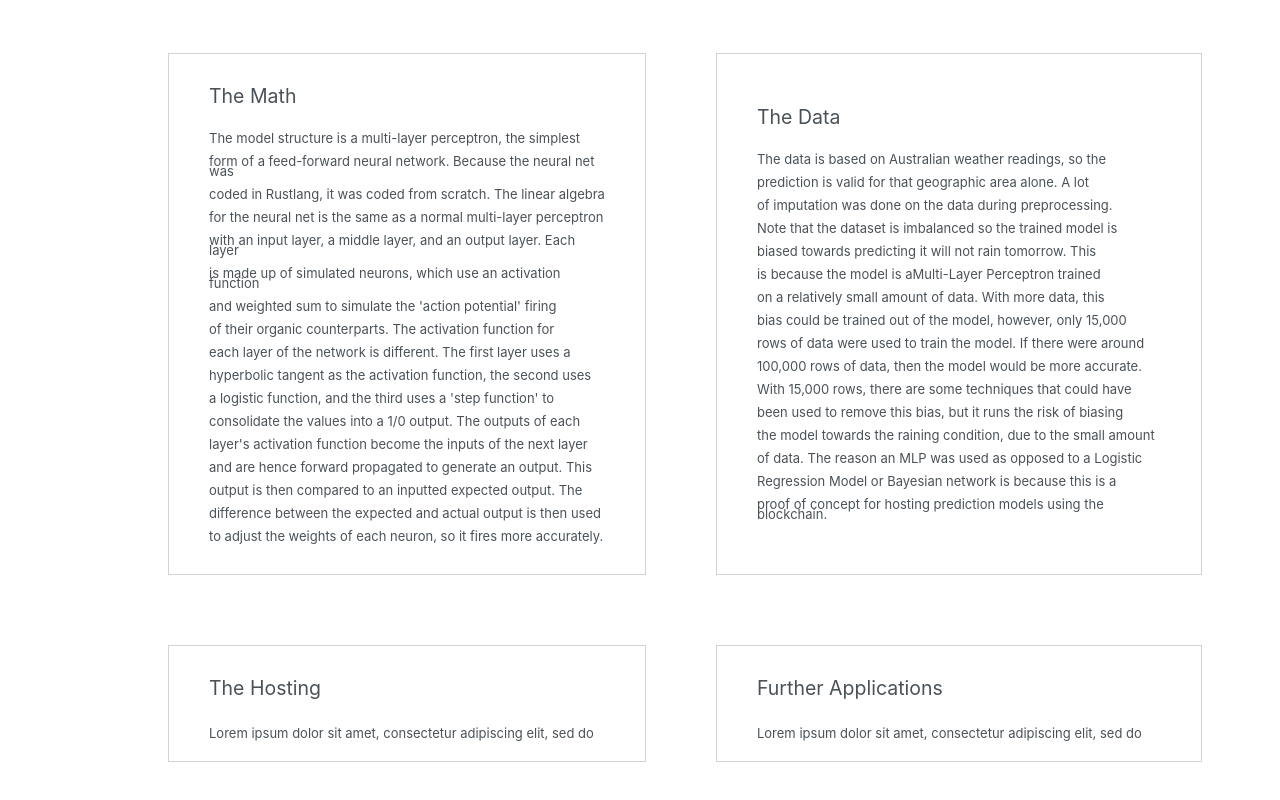
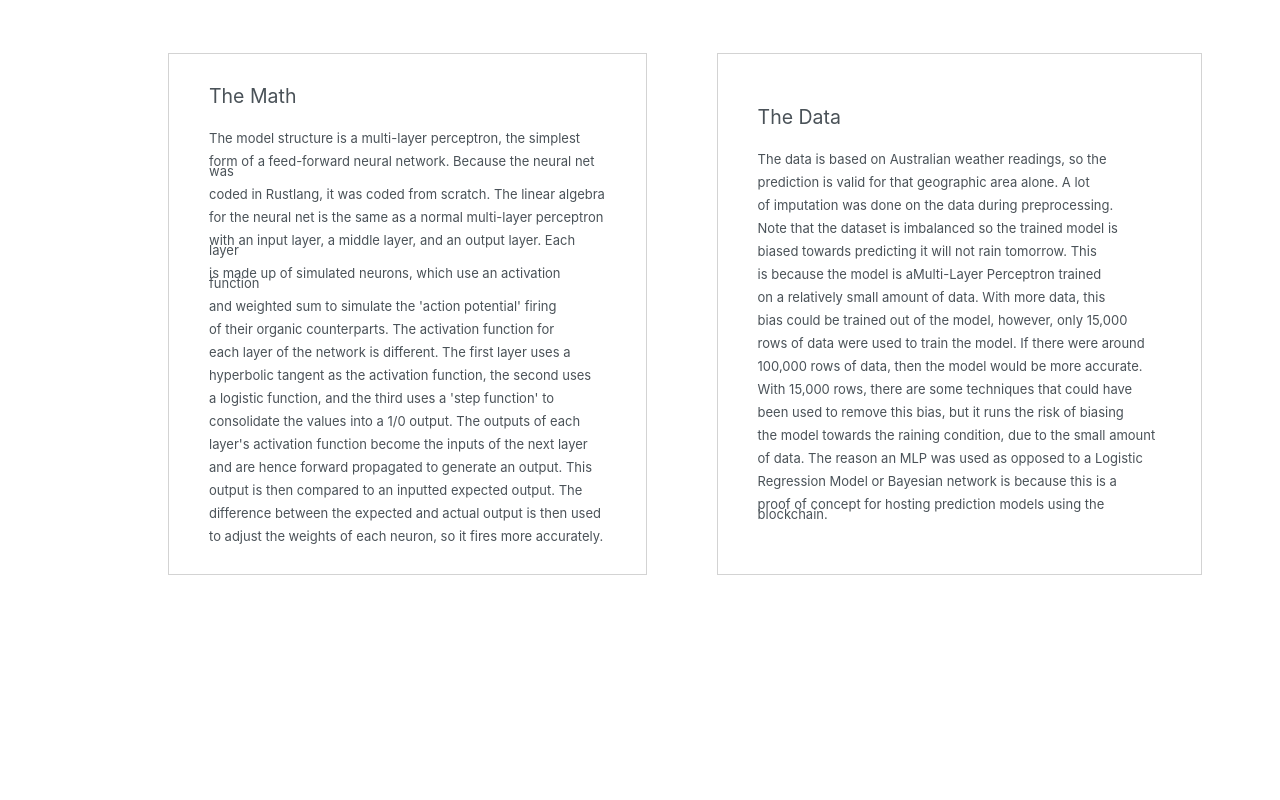
Before and after one commit to vidur2/mlp_implementation, a Next.js app in the folder mlp_impl/: page /about in a window 1280 px wide. Shown: the part 440-1240 px from the top of the page. After the commit the page ends 1093 px from the top, so only its background shows below. Built offline with nearby package versions, Linux system fonts and the light colour scheme.

Commit message:
frontend cleanup

```diff
--- a/mlp_impl/pages/about.js
+++ b/mlp_impl/pages/about.js
@@ -57,20 +57,6 @@ export default function About(){
                 </span>
               </th>
             </tr>
-            <tr>
-              <th>
-                <h2>The Hosting</h2>
-                <span>
-                  Lorem ipsum dolor sit amet, consectetur adipiscing elit, sed do
-                </span>
-              </th>
-              <th>
-                <h2>Further Applications</h2>
-                <span>
-                  Lorem ipsum dolor sit amet, consectetur adipiscing elit, sed do
-                </span>
-              </th>
-            </tr>
           </table>
         </div>
     )
```
Also changed, not shown: 1 other file (tests, documents, lock files or other folders).
